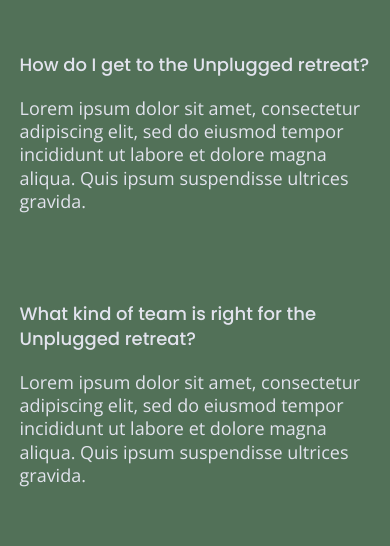
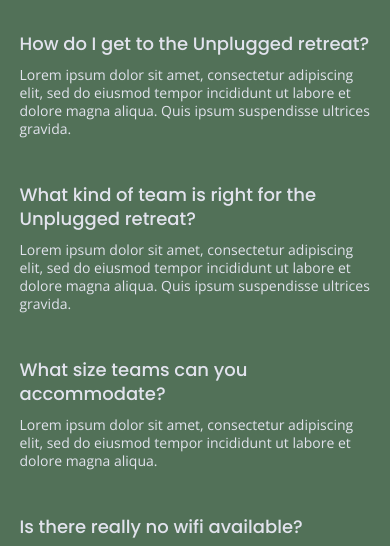
Before and after one commit to mkennedy5280/unplugged-2, a website: page faq/index.html in a window 390 px wide. Shown: the part 282-828 px from the top of the page. Drawn offline with nearby package versions, Linux system fonts and the light colour scheme.

Commit message:
Finalizes styles for faq mobile

```diff
--- a/css/main.css
+++ b/css/main.css
@@ -435,14 +435,27 @@ aside p {
   flex-flow: row wrap;
 }
 
+.faq-content {
+  margin-bottom: 45px;
+}
+
 .faq h2 {
   margin-bottom: 40px;
   line-height: 1;
 }
 
-.faq-content {
-  margin-bottom: 50px;
+.faq h4 {
+  margin: 0 0 10px 0;
+  line-height: 24px;
 }
+
+.faq p {
+  font-size: 0.875em;
+  margin: 0;
+  line-height: 18px;
+}
+
+
 
 /* ==========================================================================
    Helper classes
```
